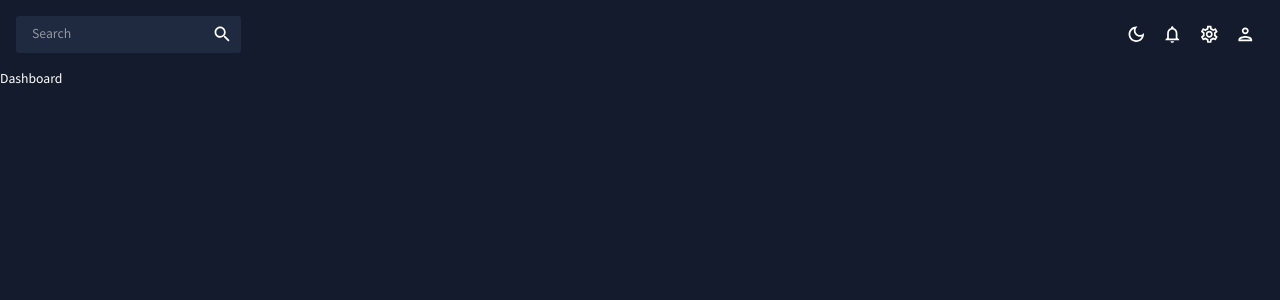
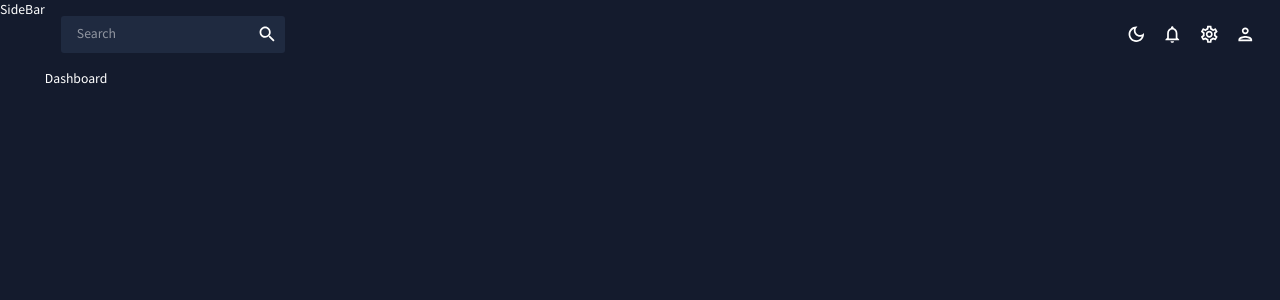
Before and after one commit to Zoumbar/admin-dashboard, a React (Vite) app: page / in a window 1280 px wide. Shown: the top 300 px of the page. Built offline with nearby package versions, Linux system fonts and the light colour scheme.

Commit message:
Rooting ready

```diff
--- a/src/App.jsx
+++ b/src/App.jsx
@@ -4,7 +4,17 @@ import CssBaseline from '@mui/material/CssBaseline';
 import Topbar from "./scenes/global/topBar"
 import SideBar from "./scenes/global/sideBar"
 import {Routes, Route} from "react-router-dom"
-import Dashboard from "./scenes/dashboard/index"
+import Dashboard from "./scenes/dashboard"
+// import Team from "./scenes/team"
+// import Invoice from "./scenes/invoice"
+// import Contacts from "./scenes/contacts"
+// import Bar from "./scenes/bar"
+// import Form from "./scenes/form"
+// import Line from "./scenes/line"
+// import Pie from "./scenes/pie"
+// import FAQ from "./scenes/faq"
+// import Geography from "./scenes/geography"
+// import Calendar from "./scenes/calendar"
 
 function App() {
   const [theme, colorMode] = useMode();
@@ -14,10 +24,21 @@ function App() {
       <ThemeProvider theme={theme}>
         <CssBaseline />
         <div className="app">
+          <SideBar />
           <main className="content">
             <Topbar />
             <Routes>
               <Route path="/" element={<Dashboard />} />
+              {/* <Route path="/team" element={<Team />} /> */}
+              {/* <Route path="/invoice" element={<Invoice />} /> */}
+              {/* <Route path="/contacts" element={<Contacts />} /> */}
+              {/* <Route path="/form" element={<Form />} /> */}
+              {/* <Route path="/bar" element={<Bar />} /> */}
+              {/* <Route path="/line" element={<Line />} /> */}
+              {/* <Route path="/pie" element={<Pie />} /> */}
+              {/* <Route path="/geography" element={<Geography />} /> */}
+              {/* <Route path="/faq" element={<FAQ />} /> */}
+              {/* <Route path="/calendar" element={<Calendar />} /> */}
             </Routes>
           </main>
         </div>
```
